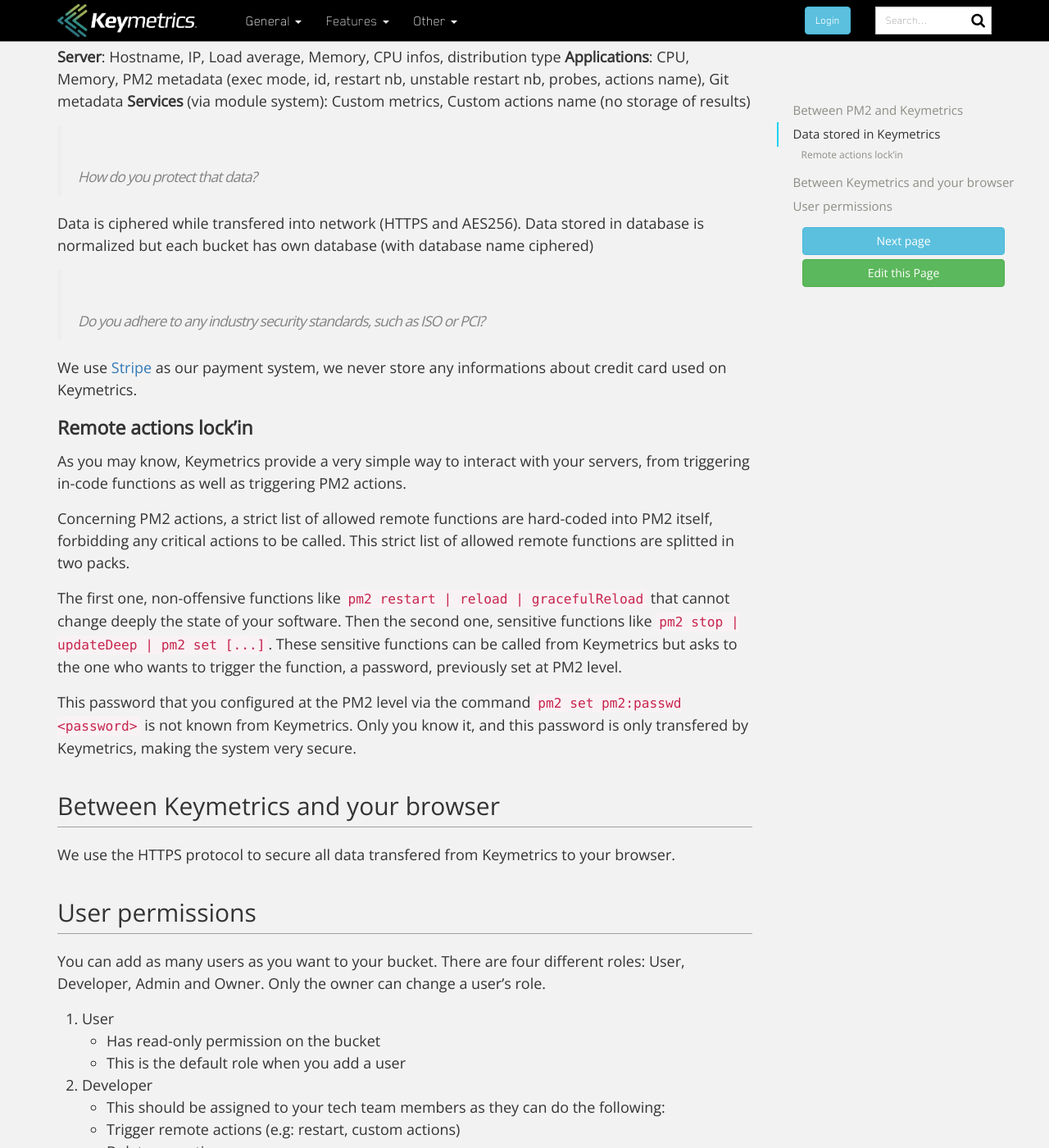
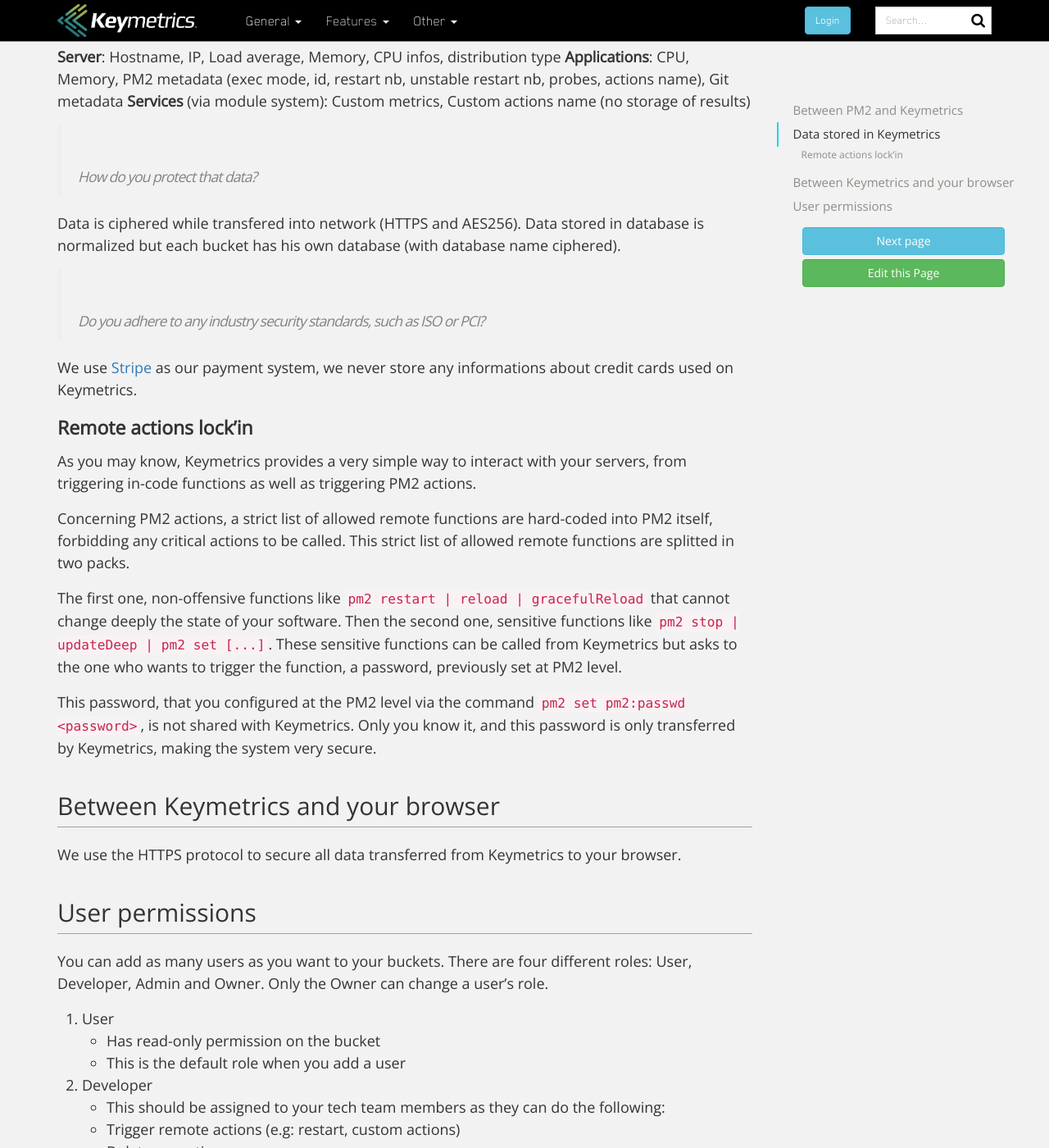
Before and after one commit to keymetrics/keymetrics.github.io, a Jekyll site: the page built from docs/keymetrics/security.md, in a window 1280 px wide and 1400 px high, scrolled down 641 px. Shown: the whole window at 82% size. Built offline with Jekyll 4.4.1, drawn with Linux system fonts in a browser that asks for light colours; nearby versions of some CDN libraries; a script that is not in the unit is left out; comment, search, counter and statistics services are not loaded; some of the changed text lies outside the part shown.

Commit message:
Update security.md

```diff
--- a/docs/keymetrics/security.md
+++ b/docs/keymetrics/security.md
@@ -23,30 +23,31 @@ These keys are used to identify your PM2 toward Keymetrics and also to cipher al
 
 > How do you protect that data?
 
-Data is ciphered while transfered into network (HTTPS and AES256). Data stored in database is normalized but each bucket has own database (with database name ciphered)
+Data is ciphered while transfered into network (HTTPS and AES256). Data stored in database is normalized but each bucket has his own database (with database name ciphered).
 
 > Do you adhere to any industry security standards, such as ISO or PCI?
 
-We use [Stripe](https://stripe.com/) as our payment system, we never store any informations about credit card used on Keymetrics.
+We use [Stripe](https://stripe.com/) as our payment system, we never store any informations about credit cards used on Keymetrics.
 
 ### Remote actions lock'in
 
-As you may know, Keymetrics provide a very simple way to interact with your servers, from triggering in-code functions as well as triggering PM2 actions.
+As you may know, Keymetrics provides a very simple way to interact with your servers, from triggering in-code functions as well as triggering PM2 actions.
 
 Concerning PM2 actions, a strict list of allowed remote functions are hard-coded into PM2 itself, forbidding any critical actions to be called. This strict list of allowed remote functions are splitted in two packs.
 
-The first one, non-offensive functions like `pm2 restart | reload | gracefulReload` that cannot change deeply the state of your software. Then the second one, sensitive functions like `pm2 stop | updateDeep | pm2 set [...]`. These sensitive functions can be called from Keymetrics but asks to the one who wants to trigger the function, a password, previously set at PM2 level.
+The first one, non-offensive functions like `pm2 restart | reload | gracefulReload` that cannot change deeply the state of your software.
+Then the second one, sensitive functions like `pm2 stop | updateDeep | pm2 set [...]`. These sensitive functions can be called from Keymetrics but asks to the one who wants to trigger the function, a password, previously set at PM2 level.
 
-This password that you configured at the PM2 level via the command `pm2 set pm2:passwd <password>` is not known from Keymetrics. Only you know it, and this password is only transfered by Keymetrics, making the system very secure.
+This password, that you configured at the PM2 level via the command `pm2 set pm2:passwd <password>`, is not shared with Keymetrics. Only you know it, and this password is only transferred by Keymetrics, making the system very secure.
 
 ## Between Keymetrics and your browser
 
-We use the HTTPS protocol to secure all data transfered from Keymetrics to your browser.
+We use the HTTPS protocol to secure all data transferred from Keymetrics to your browser.
 
 ## User permissions
 
-You can add as many users as you want to your bucket. There are four different roles: User, Developer, Admin and Owner.
-Only the owner can change a user's role.
+You can add as many users as you want to your buckets. There are four different roles: User, Developer, Admin and Owner.
+Only the Owner can change a user's role.
 
 1. User
   * Has read-only permission on the bucket
```
Also changed, not shown: other parts of docs/keymetrics/security.md (+1 -1 lines).
